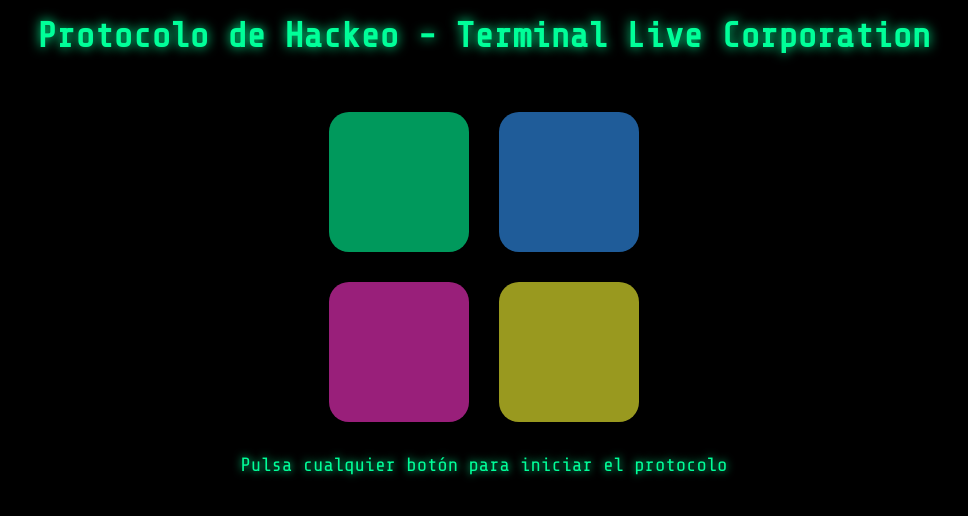
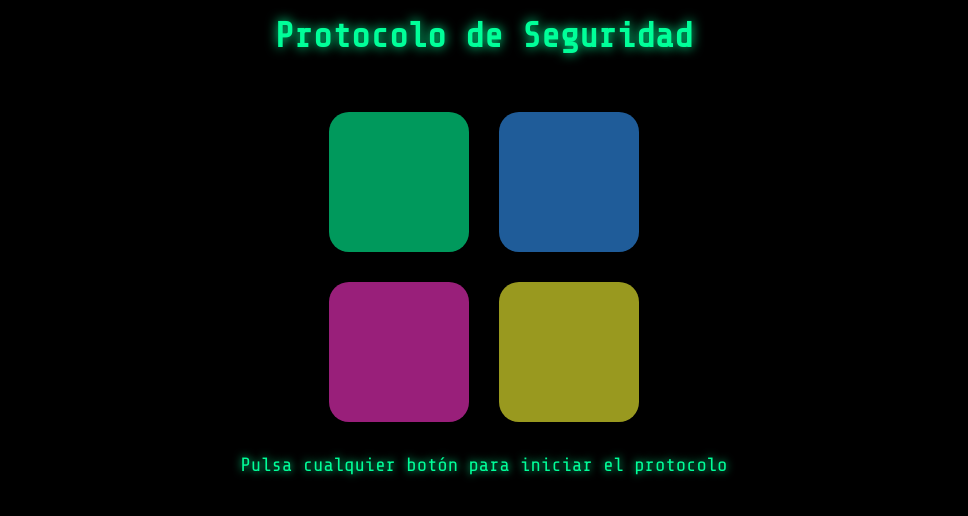
Before and after one commit to axelgzzb/creatividad-dayua, a plain HTML site: page simon.html in a window 1280 px wide. Shown: the whole page, without its empty margins (156-1124 px from the left). Drawn offline with nearby package versions, Linux system fonts and the light colour scheme.

Commit message:
Update simon.html

```diff
--- a/simon.html
+++ b/simon.html
@@ -3,7 +3,7 @@
 <head>
 <meta charset="UTF-8" />
 <meta name="viewport" content="width=device-width, initial-scale=1" />
-<title>Live Corporation - Protocolo de Hackeo</title>
+<title>Protocolo de seguridad</title>
 <style>
   @import url('https://fonts.googleapis.com/css2?family=Share+Tech+Mono&display=swap');
   body {
@@ -142,7 +142,7 @@
 </style>
 </head>
 <body>
-  <h1>Protocolo de Hackeo - Terminal Live Corporation</h1>
+  <h1>Protocolo de Seguridad</h1>
 
   <div id="game-container">
     <div class="btn-simon" id="btn-green" data-color="green" aria-label="Botón verde"></div>
```
